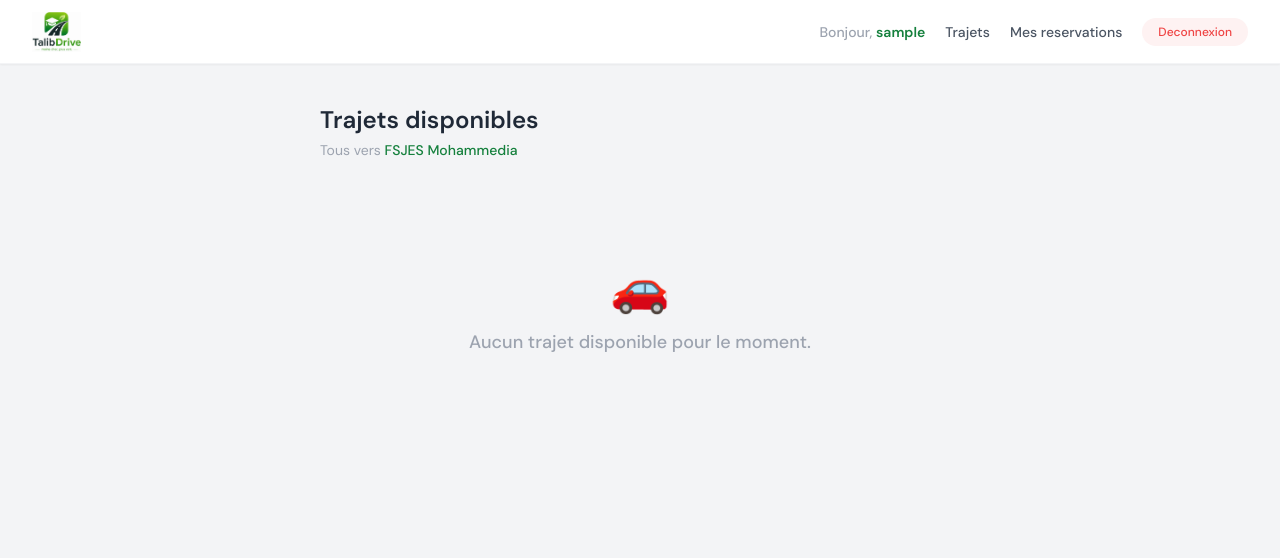
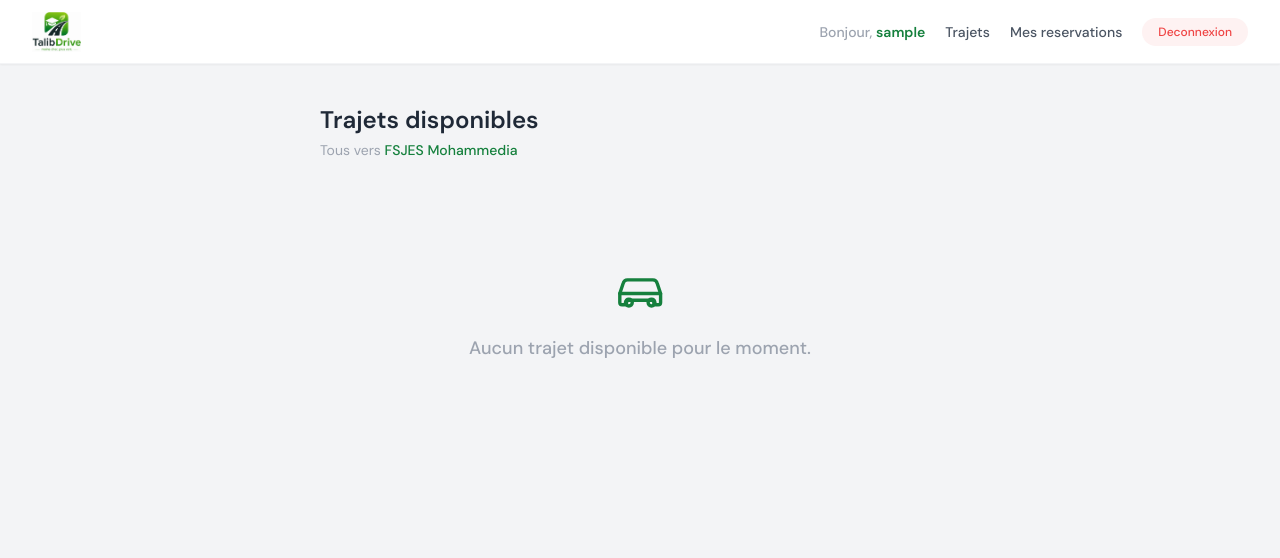
Before and after one commit to ahmedhl-dev/talibdrive, a Flask app: page / in a window 1280 px wide. Shown: the top 558 px of the page. Run offline with Flask 3, Linux system fonts and the light colour scheme; the visitor is signed in with stand-in values (Sample User, id 1); data that the repository does not hold is empty; some libraries are stand-ins or nearby versions.

Commit message:
Fix French accents, fix co2 variable bug, replace car emoji with green SVG icon

```diff
--- a/app/templates/auth/login.html
+++ b/app/templates/auth/login.html
@@ -4,7 +4,7 @@
     <div class="text-center mb-8">
         <img src="{{ url_for('static', filename='logo.png') }}" alt="TalibDrive" class="h-32 w-auto mx-auto my-4">
         <h2 class="text-2xl font-bold text-gray-800">🎓  Bienvenue 🎓</h2>
-        <p class="text-gray-400 text-sm mt-1">Connectez-vous a votre compte TalibDrive</p>
+        <p class="text-gray-400 text-sm mt-1">Connectez-vous à votre compte TalibDrive</p>
     </div>
     <form method="POST" class="space-y-5">
     <input type="hidden" name="csrf_token" value="{{ csrf_token() }}">
--- a/app/templates/reservations/mes_reservations.html
+++ b/app/templates/reservations/mes_reservations.html
@@ -7,7 +7,7 @@
     <div>
         <p class="text-sm font-medium opacity-80">Votre impact environnemental</p>
         <p class="text-3xl font-bold mt-1">{{ co2_economise }} kg</p>
-        <p class="text-sm opacity-70 mt-1">de CO2 economise grace au covoiturage</p>
+        <p class="text-sm opacity-70 mt-1">de CO2 économisé grâce au covoiturage</p>
     </div>
     <div class="text-6xl">🌿</div>
 </div>
--- a/app/templates/trajets/index.html
+++ b/app/templates/trajets/index.html
@@ -75,7 +75,15 @@
     </div>
 {% else %}
     <div class="text-center py-20 text-gray-400">
-        <div class="text-5xl mb-4">🚗</div>
+        <div class="mb-4 flex justify-center">
+            <svg xmlns="http://www.w3.org/2000/svg" viewBox="0 0 24 24" fill="none" stroke="#15803d" stroke-width="1.5"
+                style="width: 3.4rem; height: 3.4rem;">
+                <path stroke-linecap="round" stroke-linejoin="round" d="M3 13l1.5-4.5A2 2 0 0 1 6.4 7h11.2a2 2 0 0 1 1.9 1.5L21 13" />
+                <path stroke-linecap="round" stroke-linejoin="round" d="M3 13h18v4a1 1 0 0 1-1 1h-1a1 1 0 0 1-1-1v-1H6v1a1 1 0 0 1-1 1H4a1 1 0 0 1-1-1v-4z" />
+                <circle cx="7" cy="17" r="1.5" />
+                <circle cx="17" cy="17" r="1.5" />
+            </svg>
+        </div>
         <p class="text-lg font-medium">Aucun trajet disponible pour le moment.</p>
         {% if current_user.est_conducteur %}
         <a href="{{ url_for('trajets.proposer') }}" class="text-green-700 font-semibold hover:underline mt-2 inline-block">
```
